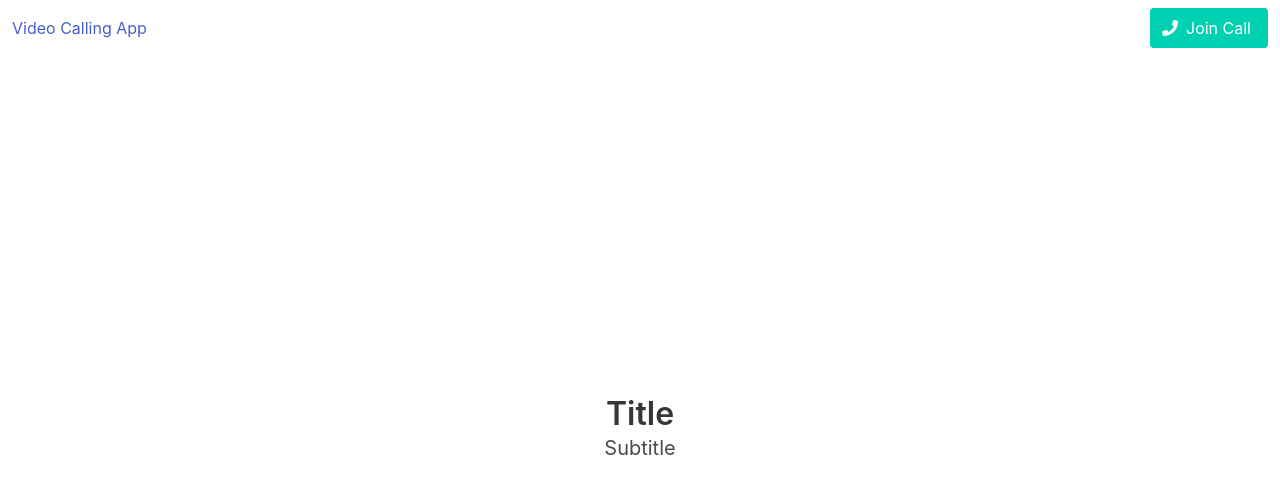
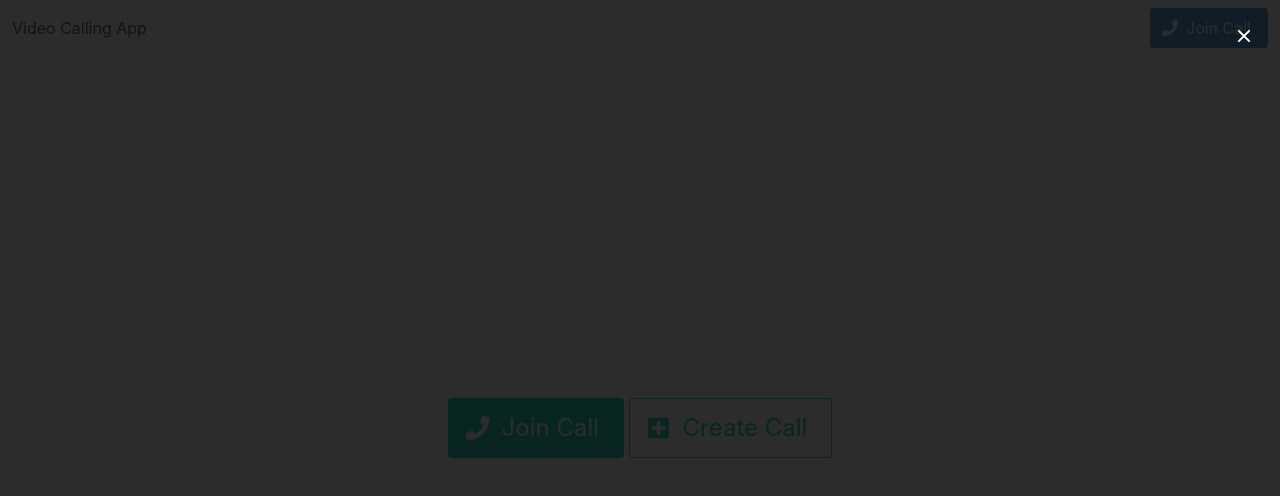
Before and after one commit to sebastianing/day-10-project, a plain HTML site: page public/index.html in a window 1280 px wide. Drawn offline with nearby package versions, Linux system fonts and the light colour scheme; some packages are replaced by stand-ins of ours.

Commit message:
Index changes

```diff
--- a/public/index.html
+++ b/public/index.html
@@ -14,6 +14,8 @@
     <script defer src="/__/firebase/8.8.0/firebase-storage.js"></script>
     <!-- initialize the SDK after all desired features are loaded -->
     <script defer src="/__/firebase/init.js"></script>
+
+    <script src="https://unpkg.com/peerjs@1.3.1/dist/peerjs.min.js"></script>
 
     <link rel="stylesheet" href="https://cdn.jsdelivr.net/npm/bulma@0.9.3/css/bulma.min.css">
     <link rel="stylesheet" href="https://use.fontawesome.com/releases/v5.15.3/css/all.css" integrity="sha384-SZXxX4whJ79/gErwcOYf+zWLeJdY/qpuqC4cAa9rOGUstPomtqpuNWT9wdPEn2fk" crossorigin="anonymous">
@@ -37,7 +39,7 @@
             <div class="navbar-item">
               <div class="field is-grouped">
                 <p class="control">
-                  <a class="button is-primary" href="#" onclick='joinCall()'>
+                  <a class="button is-info" href="#" onclick='joinCall()'>
                     <span class="icon">
                       <i class="fas fa-phone"></i>
                     </span>
@@ -50,13 +52,26 @@
       </div>
       <div class="hero-body">
         <div class="container has-text-centered">
-          <p class="title">
-            Title
-          </p>
-          <p class="subtitle">
-            Subtitle
-          </p>
+          <button class="button is-large is-primary" onclick='joinCall()'>
+            <span class="icon is-medium">
+              <i class="fas fa-phone"></i>
+            </span>
+            <span>Join Call</span>
+          </button>
+          <button class="button is-large is-primary is-outlined" onclick='createCall()'>
+            <span class="icon is-medium">
+              <i class="fas fa-plus-square"></i>
+            </span>
+            <span>Create Call</span>
+          </button>
         </div>
+      </div>
+      <div class="modal is-active">
+        <div class="modal-background"></div>
+        <div class="modal-content">
+          <!-- Any other Bulma elements you want -->
+        </div>
+        <button class="modal-close is-large" aria-label="close"></button>
       </div>
     </section>
   </body>
```
